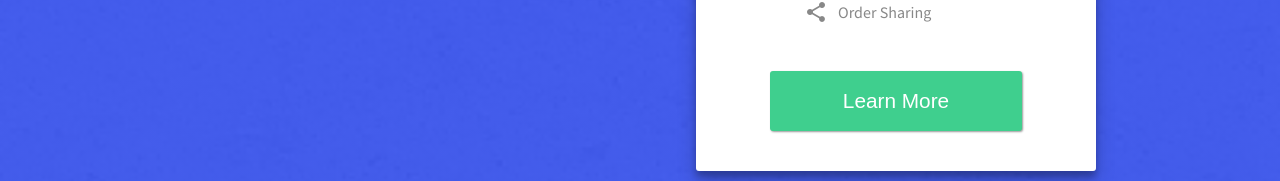
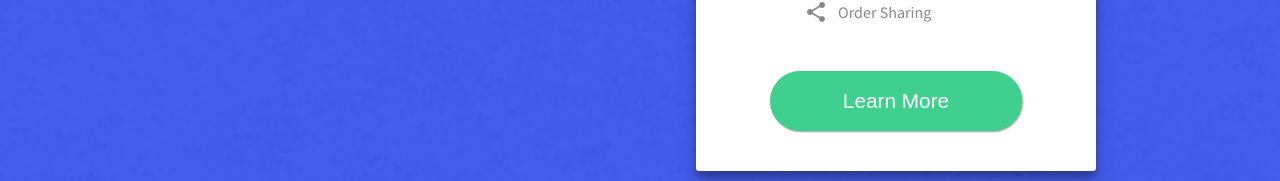
Before and after one commit to FredrikOseberg/loopring, a React (Create React App) app: page /#/ in a window 1280 px wide. Shown: the part 445-626 px from the top of the page. Built offline with nearby package versions, Linux system fonts and the light colour scheme.

Commit message:
Loopring landing button rounded corners

```diff
--- a/src/components/Landing/Cover/loopringcover.css
+++ b/src/components/Landing/Cover/loopringcover.css
@@ -150,7 +150,7 @@
 	border: none;
 	cursor: pointer;
 	font-size: 1.3rem;
-	border-radius: 3px;
+	border-radius: 50px;
 	color: #fff;
 	background-color: #3fcf8e;
 	box-shadow: 1px 1px 2px rgba(0, 0, 0, 0.4);
```
